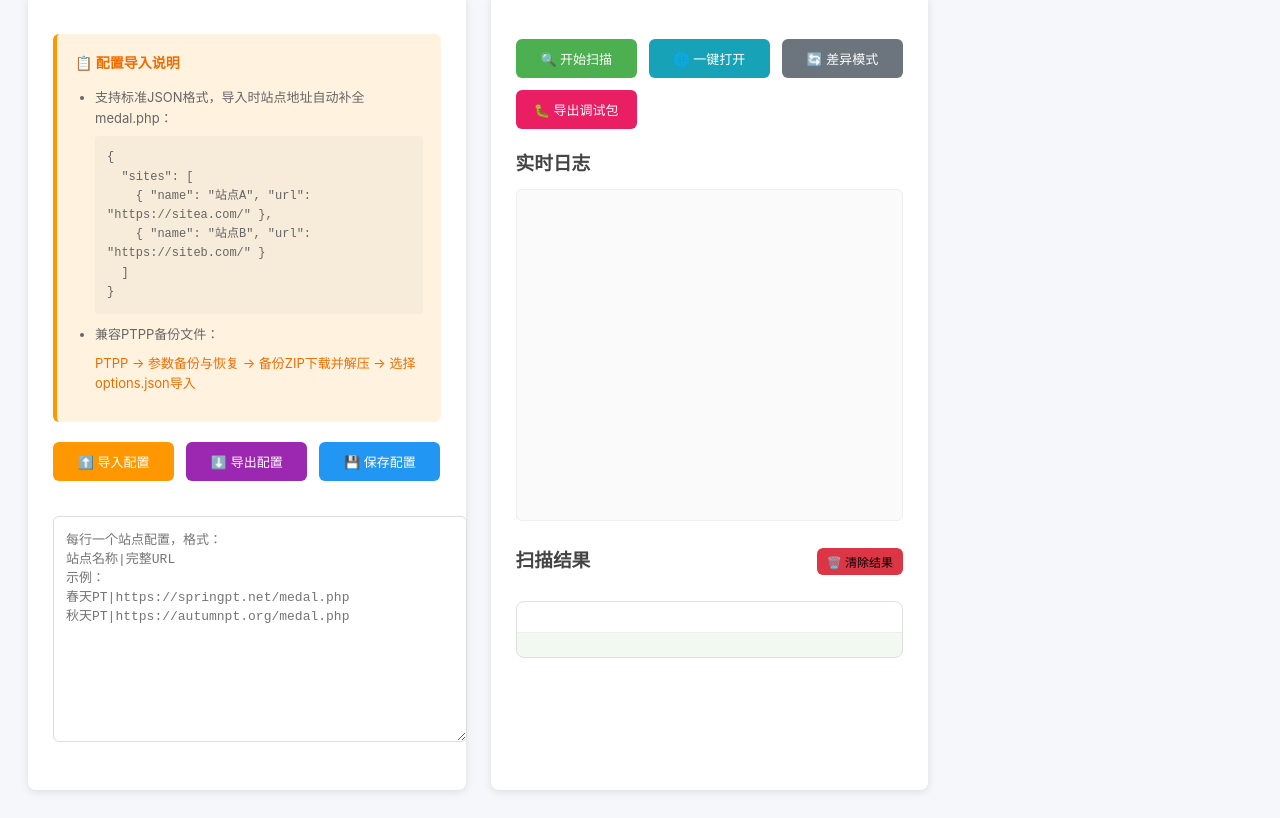
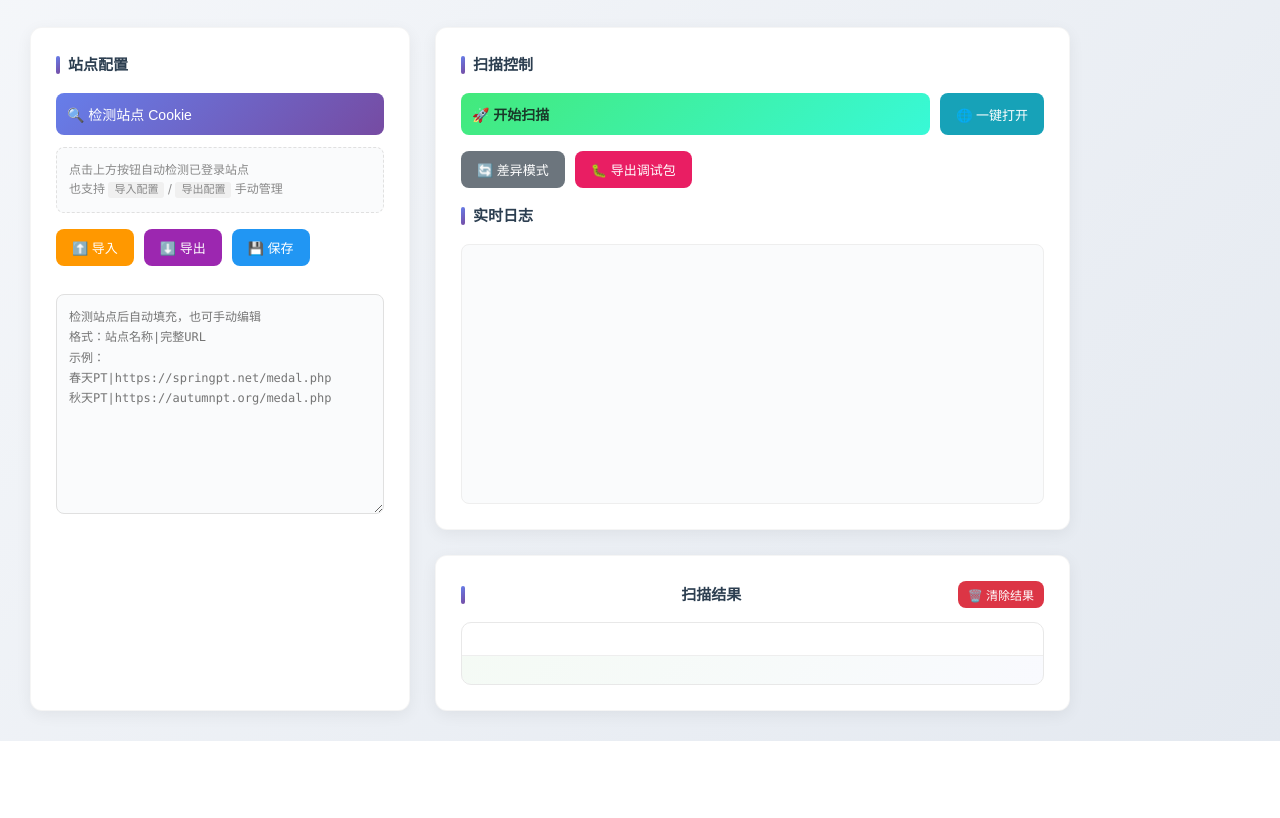
Before and after one commit to schalkiii/medal-checker, a browser extension: page options/options.html in a window 1280 px wide. Shown: the part 97-915 px from the top of the page. After the commit the page ends 838 px from the top, so only its background shows below. Drawn offline with Linux system fonts and the light colour scheme.

Commit message:
feat: 生成项目Code Wiki并改进勋章检测
Co-authored-by: traeagent <traeagent@users.noreply.github.com>

```diff
--- a/options/options.html
+++ b/options/options.html
@@ -3,131 +3,204 @@
 <head>
   <meta charset="UTF-8">
   <style>
+    * { box-sizing: border-box; margin: 0; padding: 0; }
+
     body {
-      width: 900px;
-      padding: 20px;
+      width: 1100px;
+      padding: 30px;
       font-family: -apple-system, BlinkMacSystemFont, 'Segoe UI', Roboto, Oxygen, Ubuntu, Cantarell, sans-serif;
-      background: #f5f7fa;
+      background: linear-gradient(135deg, #f5f7fa 0%, #e4e9f0 100%);
       line-height: 1.6;
+      min-height: 100vh;
+    }
+
+    .header {
+      display: flex;
+      align-items: center;
+      gap: 12px;
+      margin-bottom: 30px;
+      padding-bottom: 20px;
+      border-bottom: 2px solid rgba(0,0,0,0.06);
+    }
+
+    .header-icon {
+      width: 42px;
+      height: 42px;
+      background: linear-gradient(135deg, #667eea 0%, #764ba2 100%);
+      border-radius: 10px;
+      display: flex;
+      align-items: center;
+      justify-content: center;
+      font-size: 22px;
+      color: white;
+    }
+
+    .header h2 {
+      color: #2c3e50;
+      font-size: 20px;
+      font-weight: 700;
+    }
+
+    .header .subtitle {
+      color: #888;
+      font-size: 13px;
+      margin-left: auto;
     }
 
     .main-container {
       display: grid;
-      grid-template-columns: 1fr 1fr;
+      grid-template-columns: 380px 1fr;
       gap: 25px;
     }
 
-    .config-section {
+    .card {
       background: white;
       padding: 25px;
-      border-radius: 8px;
-      box-shadow: 0 2px 8px rgba(0,0,0,0.1);
+      border-radius: 12px;
+      box-shadow: 0 4px 16px rgba(0,0,0,0.06);
+      border: 1px solid rgba(0,0,0,0.04);
+    }
+
+    .card h3 {
+      color: #2c3e50;
+      font-size: 15px;
+      font-weight: 600;
+      margin-bottom: 16px;
+      display: flex;
+      align-items: center;
+      gap: 8px;
+    }
+
+    .card h3::before {
+      content: '';
+      width: 4px;
+      height: 18px;
+      background: linear-gradient(135deg, #667eea, #764ba2);
+      border-radius: 2px;
+      display: inline-block;
     }
 
     .action-buttons {
-      display: grid;
-      grid-template-columns: repeat(auto-fit, minmax(120px, 1fr));
-      gap: 12px;
-      margin: 20px 0;
+      display: flex;
+      flex-wrap: wrap;
+      gap: 10px;
+      margin: 16px 0;
     }
 
     button {
-      padding: 10px 15px;
+      padding: 9px 16px;
       border: none;
-      border-radius: 6px;
+      border-radius: 8px;
       cursor: pointer;
       font-size: 13px;
+      font-weight: 500;
       transition: all 0.2s;
       display: flex;
       align-items: center;
-      justify-content: center;
-      gap: 8px;
+      gap: 6px;
+      white-space: nowrap;
     }
 
     button:hover {
       transform: translateY(-1px);
-      box-shadow: 0 2px 6px rgba(0,0,0,0.1);
+      box-shadow: 0 4px 12px rgba(0,0,0,0.12);
     }
 
-    #scanBtn { background: #4CAF50; color: white; }
-    #openAllBtn { background: #17a2b8; color: white; }
-    #saveBtn { background: #2196F3; color: white; }
-    #importBtn { background: #FF9800; color: white; }
-    #exportBtn { background: #9C27B0; color: white; }
-    #diffToggleBtn { background: #6c757d; color: white; }
-    #diffToggleBtn.active { background: #28a745; color: white; }
-    #debugExportBtn { background: #e91e63; color: white; }
+    button:active {
+      transform: translateY(0);
+    }
+
+    .btn-detect { background: linear-gradient(135deg, #667eea, #764ba2); color: white; }
+    .btn-scan { background: linear-gradient(135deg, #43e97b, #38f9d7); color: #1a3a2a; font-weight: 600; }
+    .btn-open { background: #17a2b8; color: white; }
+    .btn-save { background: #2196F3; color: white; }
+    .btn-import { background: #FF9800; color: white; }
+    .btn-export { background: #9C27B0; color: white; }
+    .btn-diff { background: #6c757d; color: white; }
+    .btn-diff.active { background: #28a745; color: white; }
+    .btn-debug { background: #e91e63; color: white; }
+    .btn-clear { background: #dc3545; color: white; font-size: 12px; padding: 5px 10px; }
 
     textarea {
       width: 100%;
-      height: 200px;
+      height: 220px;
       padding: 12px;
-      border: 1px solid #ddd;
-      border-radius: 6px;
-      font-family: monospace;
-      font-size: 13px;
-      margin: 15px 0;
+      border: 1px solid #e0e0e0;
+      border-radius: 8px;
+      font-family: 'SF Mono', 'Fira Code', 'Consolas', monospace;
+      font-size: 12px;
+      margin: 12px 0;
       resize: vertical;
+      background: #fafbfc;
+      line-height: 1.7;
+      color: #555;
     }
 
-    .output-container {
-      background: white;
-      padding: 25px;
-      border-radius: 8px;
-      box-shadow: 0 2px 8px rgba(0,0,0,0.1);
+    textarea:focus {
+      outline: none;
+      border-color: #667eea;
+      box-shadow: 0 0 0 3px rgba(102, 126, 234, 0.1);
     }
 
     #scanLog {
-      height: 300px;
+      height: 260px;
       overflow-y: auto;
       border: 1px solid #eee;
-      border-radius: 6px;
-      padding: 15px;
-      background: #fafafa;
+      border-radius: 8px;
+      padding: 14px;
+      background: #fafbfc;
     }
 
     .log-entry {
-      padding: 8px 12px;
-      margin: 6px 0;
+      padding: 6px 10px;
+      margin: 4px 0;
       background: white;
-      border-radius: 4px;
-      box-shadow: 0 1px 3px rgba(0,0,0,0.05);
+      border-radius: 6px;
+      box-shadow: 0 1px 3px rgba(0,0,0,0.04);
       font-size: 13px;
+      display: flex;
+      align-items: baseline;
+      gap: 8px;
     }
 
     .timestamp {
-      color: #666;
-      margin-right: 10px;
-      font-size: 12px;
+      color: #aaa;
+      font-size: 11px;
+      flex-shrink: 0;
     }
 
     #resultBox {
-      margin-top: 25px;
-      border: 1px solid #e0e0e0;
-      border-radius: 8px;
+      margin-top: 20px;
+      border: 1px solid #e8e8e8;
+      border-radius: 10px;
       overflow: hidden;
     }
 
     #resultList {
-      max-height: 400px;
+      max-height: 420px;
       overflow-y: auto;
-      padding: 15px;
+      padding: 16px;
     }
 
     .result-site {
-      margin-bottom: 16px;
+      margin-bottom: 14px;
       border: 1px solid #e8e8e8;
-      border-radius: 6px;
+      border-radius: 8px;
       overflow: hidden;
+      transition: box-shadow 0.2s;
+    }
+
+    .result-site:hover {
+      box-shadow: 0 2px 10px rgba(0,0,0,0.06);
     }
 
     .result-site-header {
       padding: 10px 14px;
-      background: #f0f4f8;
+      background: linear-gradient(135deg, #f8f9fc, #f0f2f7);
       display: flex;
       justify-content: space-between;
       align-items: center;
-      border-bottom: 1px solid #e8e8e8;
+      border-bottom: 1px solid #eee;
     }
 
     .result-site-name {
@@ -138,33 +211,37 @@
 
     .result-site-link {
       font-size: 12px;
-      color: #2196F3;
+      color: #667eea;
       text-decoration: none;
-      margin-left: 10px;
+      margin-left: 8px;
     }
 
     .result-site-link:hover {
       text-decoration: underline;
+      color: #764ba2;
     }
 
     .result-site-count {
       color: #4CAF50;
-      font-weight: bold;
+      font-weight: 700;
       font-size: 13px;
+      background: rgba(76,175,80,0.08);
+      padding: 3px 10px;
+      border-radius: 12px;
     }
 
     .medal-list {
-      padding: 8px 14px;
+      padding: 6px 14px;
     }
 
     .medal-item {
-      padding: 10px;
+      padding: 10px 12px;
       margin: 4px 0;
       background: #fafbfc;
-      border-radius: 4px;
+      border-radius: 6px;
       font-size: 13px;
       border-left: 3px solid #e0e0e0;
-      transition: background 0.2s;
+      transition: background 0.2s, border-color 0.2s;
     }
 
     .medal-item:hover {
@@ -191,7 +268,7 @@
     .medal-meta {
       display: flex;
       flex-wrap: wrap;
-      gap: 12px;
+      gap: 14px;
       font-size: 12px;
     }
 
@@ -224,132 +301,132 @@
 
     .diff-badge {
       display: inline-block;
-      background: #FF9800;
+      background: linear-gradient(135deg, #FF9800, #F44336);
       color: white;
-      font-size: 11px;
-      padding: 1px 6px;
+      font-size: 10px;
+      padding: 2px 7px;
       border-radius: 10px;
       margin-left: 6px;
-      font-weight: 500;
+      font-weight: 600;
     }
 
     #resultStats {
-      background: rgba(76, 175, 80, 0.08);
-      padding: 12px;
+      background: linear-gradient(135deg, rgba(76,175,80,0.06), rgba(102,126,234,0.04));
+      padding: 14px 16px;
       border-top: 1px solid #eee;
-      font-size: 14px;
+      font-size: 13px;
     }
 
-    .config-notice {
-      background: #fff3e0;
-      padding: 18px;
-      border-radius: 6px;
-      margin: 15px 0;
-      border-left: 4px solid #FF9800;
+    .detect-summary {
+      background: linear-gradient(135deg, rgba(102,126,234,0.06), rgba(118,75,162,0.04));
+      padding: 14px 16px;
+      border-radius: 8px;
+      margin: 12px 0;
+      font-size: 13px;
+      color: #555;
+      border: 1px solid rgba(102,126,234,0.1);
     }
 
-    .config-notice h4 {
-      color: #EF6C00;
-      margin: 0 0 12px 0;
-      font-size: 14px;
-    }
-
-    .config-notice ul {
-      margin: 0;
-      padding-left: 20px;
-    }
-
-    .config-notice li {
-      margin-bottom: 10px;
-      font-size: 13px;
-      color: #666;
-      line-height: 1.6;
-    }
-
-    pre {
-      background: rgba(0,0,0,0.03);
-      padding: 12px;
-      border-radius: 4px;
-      font-size: 12px;
-      white-space: pre-wrap;
-      margin: 8px 0;
-    }
-
-    #clearResultsBtn:hover {
-      background: #c82333 !important;
-      transform: scale(0.98);
+    .detect-summary strong {
+      color: #667eea;
     }
 
     .empty-result {
       text-align: center;
-      color: #6c757d;
-      padding: 20px;
+      color: #9ca3af;
+      padding: 30px 20px;
       font-size: 14px;
     }
 
-    .result-site-link {
-      cursor: pointer;
+    .config-tip {
+      background: #fafbfc;
+      border-radius: 8px;
+      padding: 12px;
+      margin: 12px 0;
       font-size: 12px;
+      color: #888;
+      border: 1px dashed #e0e0e0;
+    }
+
+    .config-tip code {
+      background: #f0f0f0;
+      padding: 2px 6px;
+      border-radius: 3px;
+      font-size: 11px;
+    }
+
+    #detectBtn:disabled {
+      opacity: 0.6;
+      cursor: not-allowed;
+      transform: none;
+      box-shadow: none;
+    }
+
+    .btn-group {
+      display: flex;
+      gap: 8px;
+      flex-wrap: wrap;
     }
   </style>
 </head>
 <body>
-  <h2 style="margin:0 0 25px 0; color: #2c3e50;">PT 勋章扫描器控制台</h2>
+  <div class="header">
+    <div class="header-icon">🏅</div>
+    <h2>PT 勋章扫描器</h2>
+    <span class="subtitle">批量检测各站点可购买勋章</span>
+  </div>
 
   <div class="main-container">
-    <div class="config-section">
-      <div class="config-notice">
-        <h4>📋 配置导入说明</h4>
-        <ul>
-          <li>支持标准JSON格式，导入时站点地址自动补全medal.php：
-            <pre>{
-  "sites": [
-    { "name": "站点A", "url": "https://sitea.com/" },
-    { "name": "站点B", "url": "https://siteb.com/" }
-  ]
-}</pre>
-          </li>
-          <li>兼容PTPP备份文件：
-            <div style="margin-top:8px; color:#EF6C00;">
-              PTPP → 参数备份与恢复 → 备份ZIP下载并解压 → 选择 options.json导入
-            </div>
-          </li>
-        </ul>
+    <div class="card" style="grid-row: span 2;">
+      <h3>站点配置</h3>
+
+      <button id="detectBtn" class="btn-detect" style="width: 100%; padding: 11px; font-size: 14px;">
+        🔍 检测站点 Cookie
+      </button>
+
+      <div id="detectSummary" style="display: none;" class="detect-summary"></div>
+
+      <div class="config-tip">
+        点击上方按钮自动检测已登录站点<br>
+        也支持 <code>导入配置</code> / <code>导出配置</code> 手动管理
       </div>
 
       <input type="file" id="fileInput" hidden accept=".json">
 
       <div class="action-buttons">
-        <button id="importBtn">⬆️ 导入配置</button>
-        <button id="exportBtn">⬇️ 导出配置</button>
-        <button id="saveBtn">💾 保存配置</button>
+        <button id="importBtn" class="btn-import">⬆️ 导入</button>
+        <button id="exportBtn" class="btn-export">⬇️ 导出</button>
+        <button id="saveBtn" class="btn-save">💾 保存</button>
       </div>
 
-      <textarea id="sites" placeholder="每行一个站点配置，格式：
-站点名称|完整URL
+      <textarea id="sites" placeholder="检测站点后自动填充，也可手动编辑
+格式：站点名称|完整URL
 示例：
 春天PT|https://springpt.net/medal.php
 秋天PT|https://autumnpt.org/medal.php"></textarea>
     </div>
 
-    <div class="output-container">
+    <div class="card">
+      <h3>扫描控制</h3>
       <div class="action-buttons">
-        <button id="scanBtn">🔍 开始扫描</button>
-        <button id="openAllBtn">🌐 一键打开</button>
-        <button id="diffToggleBtn" title="对比上次扫描结果，高亮新增勋章">🔄 差异模式</button>
-        <button id="debugExportBtn" title="导出扫描的原始HTML，用于调试勋章识别">🐛 导出调试包</button>
+        <button id="scanBtn" class="btn-scan" style="flex:1; padding: 11px; font-size: 14px;">🚀 开始扫描</button>
+        <button id="openAllBtn" class="btn-open">🌐 一键打开</button>
+      </div>
+      <div class="action-buttons" style="margin-top: 0;">
+        <button id="diffToggleBtn" class="btn-diff">🔄 差异模式</button>
+        <button id="debugExportBtn" class="btn-debug">🐛 导出调试包</button>
       </div>
 
-      <h3 style="margin:15px 0 10px; color: #444;">实时日志</h3>
+      <h3 style="margin-top: 10px;">实时日志</h3>
       <div id="scanLog"></div>
+    </div>
 
-      <h3 style="margin:25px 0 10px; color: #444; display: flex; justify-content: space-between; align-items: center;">
+    <div class="card">
+      <h3 style="display: flex; justify-content: space-between; align-items: center; margin-bottom: 0;">
         <span>扫描结果</span>
-        <button id="clearResultsBtn" style="background: #dc3545; padding: 5px 10px; font-size: 12px;">
-          🗑️ 清除结果
-        </button>
+        <button id="clearResultsBtn" class="btn-clear">🗑️ 清除结果</button>
       </h3>
-      <div id="resultBox">
+      <div id="resultBox" style="margin-top: 14px;">
         <div id="resultList"></div>
         <div id="resultStats"></div>
       </div>
--- a/options/options.js
+++ b/options/options.js
@@ -12,7 +12,9 @@ document.addEventListener('DOMContentLoaded', () => {
     resultStats: document.getElementById('resultStats'),
     clearResultsBtn: document.getElementById('clearResultsBtn'),
     diffToggleBtn: document.getElementById('diffToggleBtn'),
-    debugExportBtn: document.getElementById('debugExportBtn')
+    debugExportBtn: document.getElementById('debugExportBtn'),
+    detectBtn: document.getElementById('detectBtn'),
+    detectSummary: document.getElementById('detectSummary')
   };
 
   let diffMode = false;
@@ -354,6 +356,47 @@ document.addEventListener('DOMContentLoaded', () => {
       });
     });
 
+    elements.detectBtn.addEventListener('click', () => {
+      elements.detectBtn.disabled = true;
+      elements.detectBtn.innerHTML = '⏳ 检测中...';
+      elements.detectSummary.style.display = 'block';
+      elements.detectSummary.innerHTML = '正在检测已登录的站点...';
+
+      chrome.runtime.sendMessage({ action: 'detectSites' }, (response) => {
+        elements.detectBtn.disabled = false;
+        elements.detectBtn.innerHTML = '🔍 检测站点 Cookie';
+
+        if (!response) {
+          elements.detectSummary.innerHTML = '❌ 检测失败：无法连接到后台服务';
+          return;
+        }
+
+        const { found, notFound, total } = response;
+
+        const currentLines = elements.sitesTextarea.value
+          .split('\n')
+          .filter(l => l.includes('|'))
+          .map(l => l.trim());
+
+        const existingUrls = new Set(currentLines.map(l => l.split('|')[1]));
+
+        const newSites = found.filter(s => !existingUrls.has(s.split('|')[1]));
+        const merged = [...currentLines, ...newSites];
+
+        elements.sitesTextarea.value = merged.join('\n');
+
+        chrome.storage.local.set({ sites: merged }, () => {
+          addLog(`✅ 配置已保存（${merged.length} 个站点）`);
+        });
+
+        elements.detectSummary.innerHTML = `
+          已检测 <strong>${total}</strong> 个内置站点<br>
+          ✅ 已登录：<strong>${found.length}</strong> 个（新增 <strong>${newSites.length}</strong> 个）<br>
+          ❌ 未登录：<strong>${notFound.length}</strong> 个
+        `;
+      });
+    });
+
     chrome.runtime.onMessage.addListener((message) => {
       if (message.type === 'scanLog') {
         addLog(message.text, message.isError);
```
Also changed, not shown: background.js (+28 -7 lines), tests/unit/options.test.js (+2 -1 lines).
